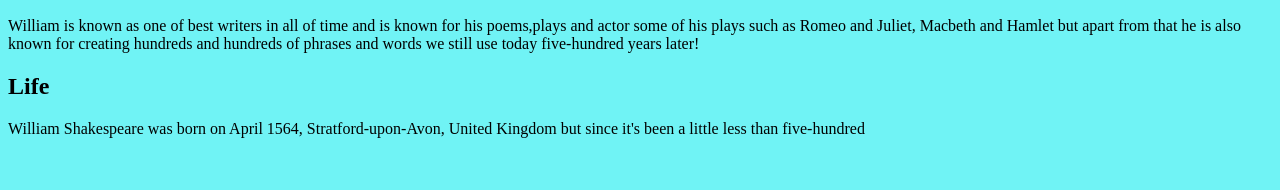
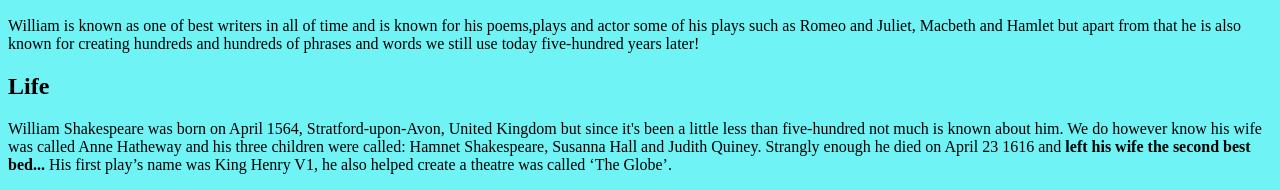
Before and after one commit to Corrupt-banana/mywebpage, a plain HTML site: page index.html in a window 1280 px wide. Shown: the part 746-936 px from the top of the page. Before the commit the page ends 900 px from the top, so only its background shows below. Drawn offline with Linux system fonts and the light colour scheme.

Commit message:
Update index.html

```diff
--- a/index.html
+++ b/index.html
@@ -16,6 +16,7 @@
         </style>
     </head>
     <body>
+
 
         <strong> <h1>George Washington</h1> </strong>
 
@@ -39,7 +40,8 @@
 
 
             <strong><h1>William Shakespeare</h1></strong>
-    <img src="https://cdn.kastatic.org/third_party/javascript-khansrc/live-editor/build/images/animals/cat.png" alt="picture of William Shakespear" width="203">
+    <img src="https://www.google.com/url?sa=i&url=https%3A%2F%2Fen.wikipedia.org%2Fwiki%2FChandos_portrait&psig=AOvVaw2P-EQJIZslQVukuiMS-aM
+              m&ust=1639049389231000&source=images&cd=vfe&ved=0CAsQjRxqFwoTCJjk4_eM1PQCFQAAAAAdAAAAABADpicture of William Shakespear" width="203">
 
             <h2>Who is William Shakespeare?</h2>
     <p>William is known as one of best writers in all of time and is known for his poems,plays and actor some of his plays such as Romeo and Juliet,
@@ -49,7 +51,13 @@
 
 
     <h2>Life</h2>
-    <p>William Shakespeare was born on April 1564, Stratford-upon-Avon, United Kingdom but since it's been a little less than five-hundred </p>
+
+    <p>William Shakespeare was born on April 1564, Stratford-upon-Avon, United Kingdom but since it's been a little less than five-hundred not much is known about him.
+        We do however know his wife was called Anne Hatheway and his three children were called: Hamnet Shakespeare, Susanna Hall and Judith Quiney.
+        Strangly enough he died on April 23 1616
+        and <strong>left his wife the second best bed...</strong> His first play’s name was King Henry V1, he also helped create a theatre was
+        called ‘The Globe’.
+       </p>
 
 
         </body>
```
